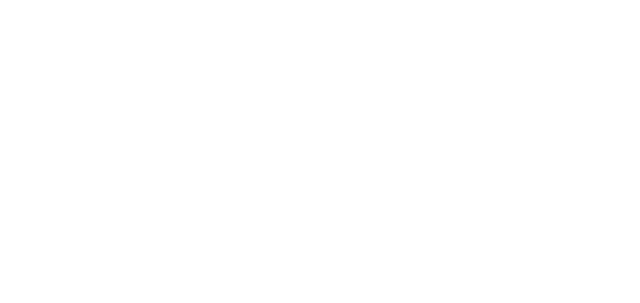
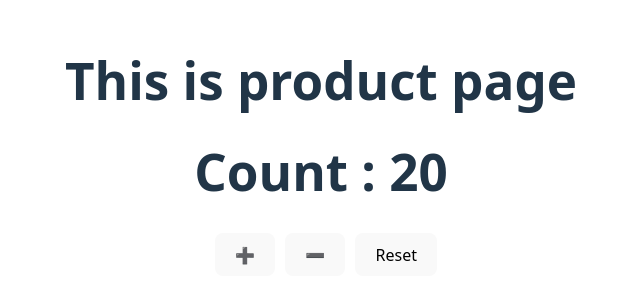
Before and after one commit to rohitkumar087/Login-and-Signup-form-in-react, a React (Vite) app: page /product in a window 1280 px wide. Before the commit this address had no page. Shown: the part 253-556 px from the top of the page, without its empty margins (319-959 px from the left). Built offline with nearby package versions, Linux system fonts and the light colour scheme.

Commit message:
practice custom hook

```diff
--- a/src/App.jsx
+++ b/src/App.jsx
@@ -9,6 +9,7 @@
 import Home from './Home'
 import Fetch1 from './Fetch1'
 import Fetch from './Fetch'
+import ProductDetail from './Product'
 import { Axios } from 'axios'
 
 
@@ -23,6 +24,7 @@
                               <Route path='/login' element={<LogIn />}></Route>
                               <Route path='/fetch' element={<Fetch1/>}></Route>
                               <Route path='/axios' element={<Fetch/>}></Route>
+                              <Route path='/product' element={<ProductDetail/>}></Route>
                         </Routes>
                   </BrowserRouter>
             </>
--- a/src/Fetch1.jsx
+++ b/src/Fetch1.jsx
@@ -23,7 +23,6 @@
         &&
         (category === '' || item.category === category)
     )
-
      .sort((a,b) =>{
             if(sort === 'asc'){
                 return a.price-b.price
@@ -95,6 +94,7 @@
                             <h3>{item.title}</h3>
                             <p>{item.category}</p>
                             <p><strong>Price:</strong> ${item.price}</p>
+                            <button>View Details</button>
                         </div>
                     ))}
                 </div>
--- a/src/Nav.jsx
+++ b/src/Nav.jsx
@@ -9,7 +9,8 @@
             <Link to='/login' style={{color:"white"}}>Log in</Link>
             <Link to='/signup' style={{color:"white"}}>Sign up</Link>
             <Link to='/fetch' style={{color:"white"}}>Axios</Link>
-            <Link to='/axios' style={{color:"white"}}>fetch</Link>
+            <Link to='/axios' style={{color:"white"}}>Fetch</Link>
+            <Link to='/product' style={{color:"white"}}>Product</Link>
         </div>
      </>
     )
--- /dev/null
+++ b/src/Product.jsx
@@ -0,0 +1,18 @@
+import Nav from "./Nav";
+import UseCounter from "./UseCounter";
+
+export default function ProductDetail(){
+
+    const {count,increment,decrement,reset} = UseCounter(20)
+    return(
+        <>
+        <Nav />
+        <h1>This is product page</h1>
+        <h1>Count : {count}</h1>
+        <button onClick={increment}>➕</button>
+        <button onClick={decrement}>➖</button>
+        <button onClick={reset}>Reset</button>
+        </>
+    )
+
+}
--- /dev/null
+++ b/src/UseCounter.jsx
@@ -0,0 +1,21 @@
+import { useState } from "react";
+
+export default function UseCounter(initialvalue = 0){
+    const [count,setCount]=useState(initialvalue)
+
+    const increment= () => {
+        setCount(count+2)
+    }
+
+    const decrement= () => {
+        setCount(count-2)
+    }
+
+    const reset= () => {
+        setCount(initialvalue)
+    }
+
+    return{
+        count,increment,decrement,reset
+    }
+}
```
